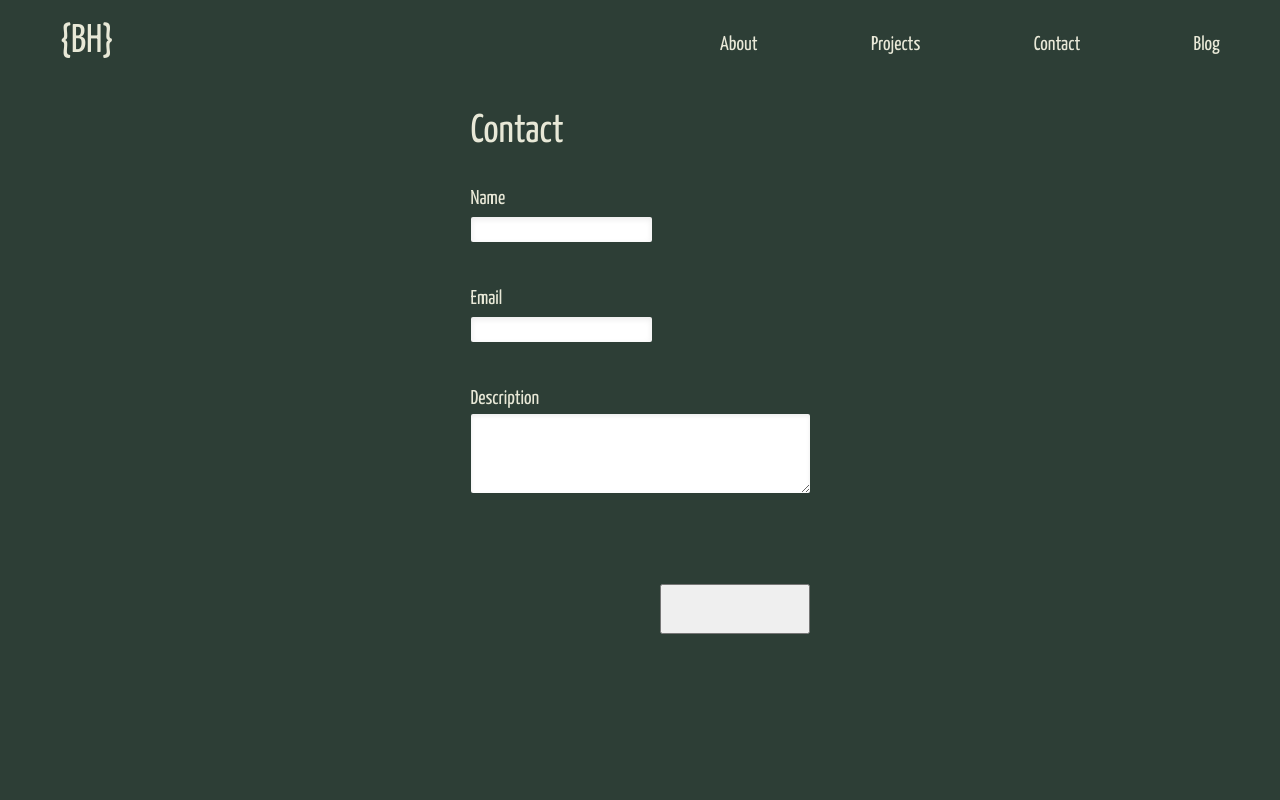
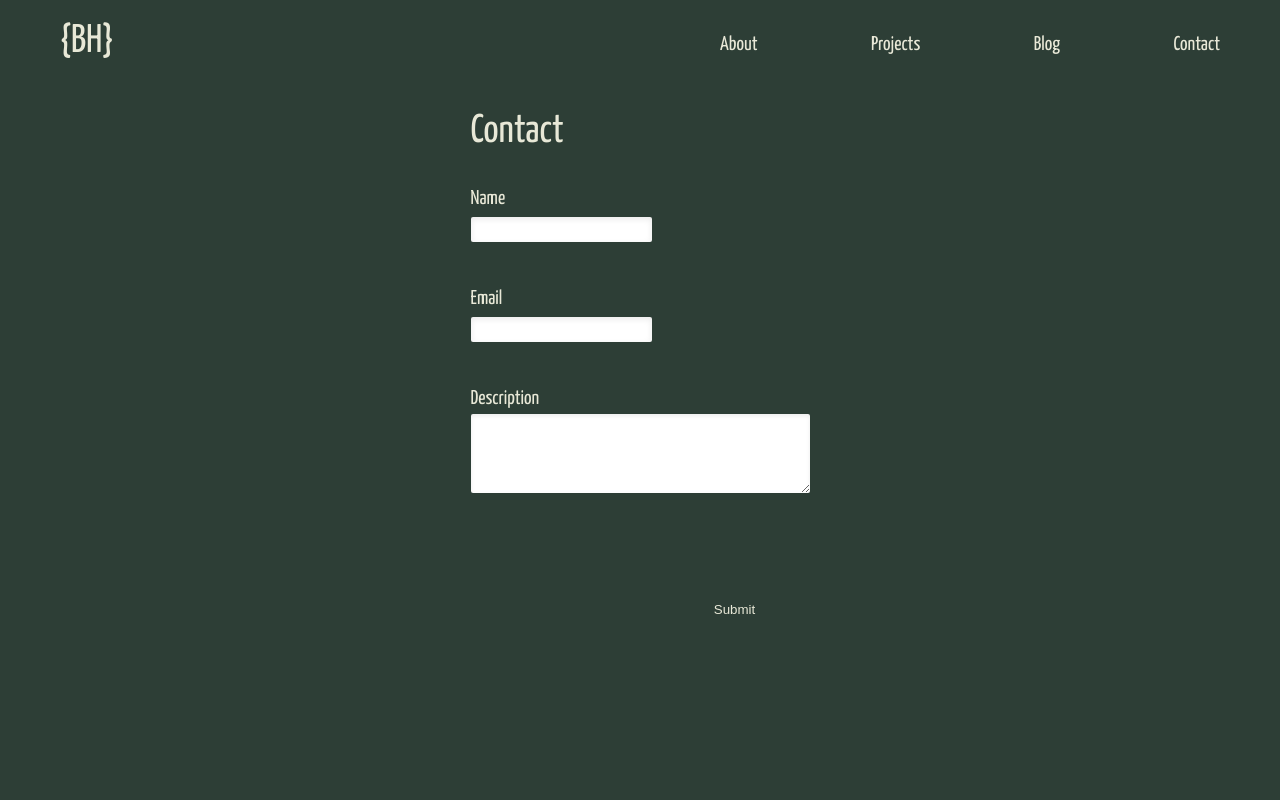
Before and after one commit to bryanherrera72/portfolio-site, a Gatsby site: page /contact in a window 1280 px wide. Shown: the top 800 px of the page. Built offline with nearby package versions, Linux system fonts and the light colour scheme; Gatsby itself is replaced by a stand-in of ours.

Commit message:
fixed contact form and added data attribute for netlify

```diff
--- a/package.json
+++ b/package.json
@@ -1,9 +1,9 @@
 {
-  "name": "gatsby-starter-default",
+  "name": "bryans-website",
   "private": true,
-  "description": "A simple starter to get up and developing quickly with Gatsby",
+  "description": "My personal portfolio website. uses the gatsby web starter as a base",
   "version": "0.1.0",
-  "author": "Kyle Mathews <mathews.kyle@gmail.com>",
+  "author": "Bryan Herrera <bryan.herrera72@gmail.com@gmail.com>",
   "dependencies": {
     "gatsby": "^2.4.3",
     "gatsby-image": "^2.0.41",
--- a/src/components/Header/Header.js
+++ b/src/components/Header/Header.js
@@ -21,7 +21,7 @@ const Header = (props) => (
               {data.site.siteMetadata.title}
             </Link>
           </h1>
-          <NavItems></NavItems>
+          <NavItems/>
         </div>
     )}
   />
--- a/src/components/Header/NavItems/Navitems.js
+++ b/src/components/Header/NavItems/Navitems.js
@@ -6,8 +6,8 @@ const navItems = props => {
         <div className = "NavItems">
             <NavItem toPage = "/about/">About</NavItem>
             <NavItem toPage = "/projects/">Projects</NavItem>
+            <NavItem toPage = "/blog/">Blog</NavItem>
             <NavItem toPage = "/contact/">Contact</NavItem>
-            <NavItem toPage = "/blog/">Blog</NavItem>
         </div>
     );
 }
--- a/src/pages/contact.js
+++ b/src/pages/contact.js
@@ -2,6 +2,7 @@ import React from 'react';
 import Layout from '../components/Layout/layout';
 import '../styles/contact.css';
 const contact = props => {
+
     return (
         <Layout>
             <div className = "Contact">
@@ -13,6 +14,8 @@ const contact = props => {
                         className = "ContactForm"
                         data-netlify="true"
                         data-netlify-honeypot="bot-field">
+
+                        <input type="hidden" name="form-name" value="ContactForm" />
                         <div>
                             <label htmlFor= "name">Name</label>
                             <input name = "name" id = "name"/>
@@ -30,7 +33,7 @@ const contact = props => {
                                 id = "description"></textarea>
                         </div>
                         <div>
-                            <button className = "Submit" type = "submit"></button>
+                            <button className = "Submit" type = "submit">Submit</button>
                         </div>
 
                     </form>
--- a/src/styles/contact.css
+++ b/src/styles/contact.css
@@ -40,4 +40,8 @@ label{
   left: calc(100% - 150px);
   height:50%;
   width: 150px;
+  border-radius: 2px;
+  border:none;
+  background-color:transparent;
+  cursor:pointer;
 }
```
